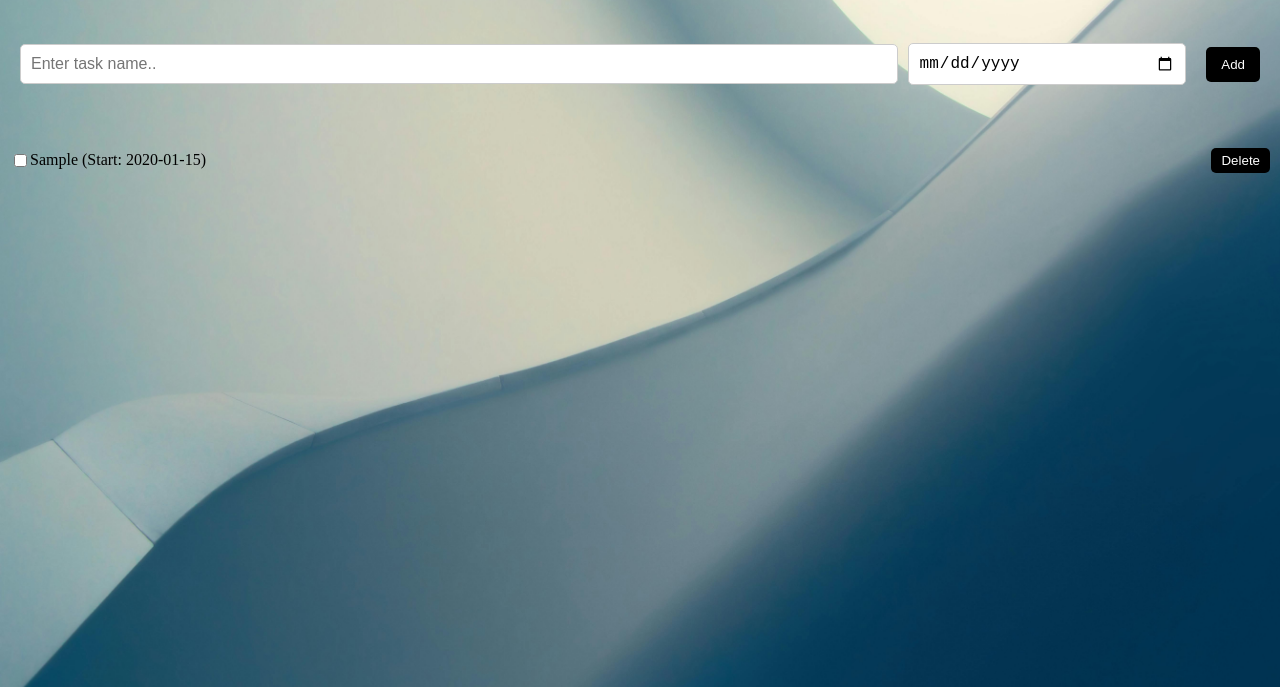
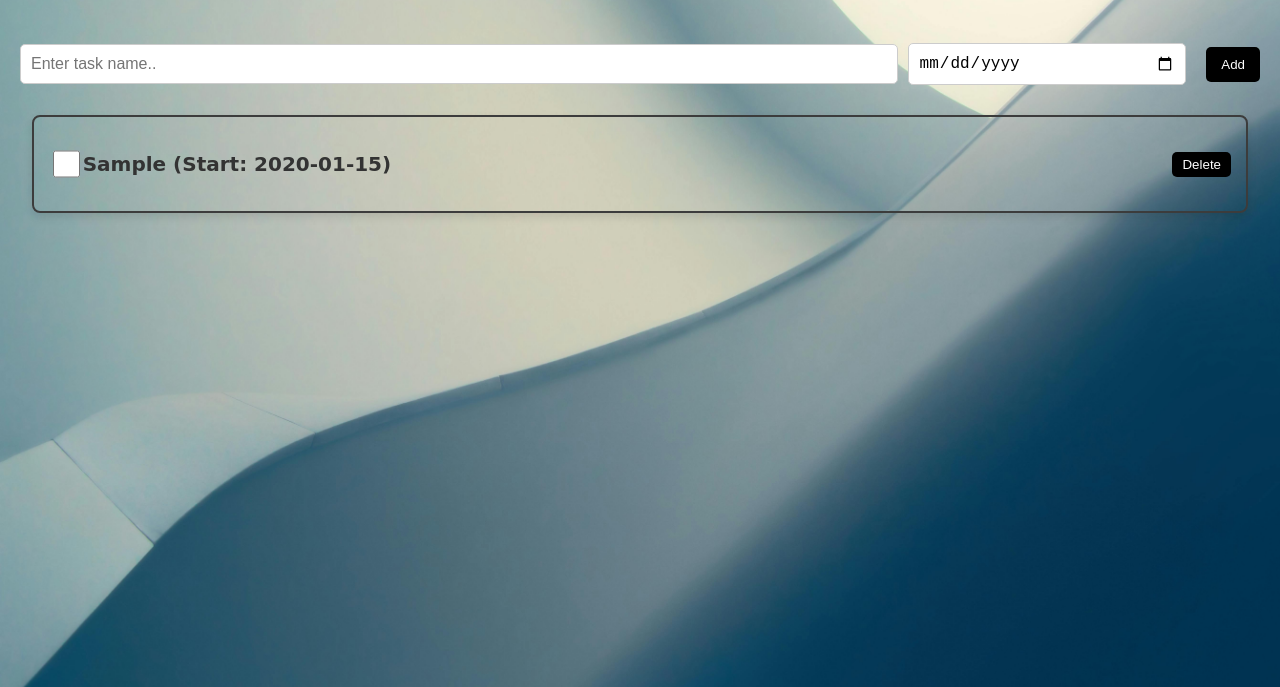
Before and after one commit to Aseel-Alqhaiwi/Project-ToDo, a plain HTML site: page index.html in a window 1280 px wide. Both pictures are taken after typing "Sample", "2020-01-15" into the empty fields and a click on the button "Add". Shown: the part 113-800 px from the top of the page. Drawn offline with Linux system fonts and the light colour scheme.

Commit message:
Update style.css

```diff
--- a/style.css
+++ b/style.css
@@ -95,20 +95,34 @@ button:hover {
 ul.ul-style {
     list-style-type: none;
     padding: 0;
-    margin: 20px 0;
-    width: 100%;
+    margin: auto;
+    width: 95%;
     text-align: left;
 }
 
 li.list-style {
-    /* background-color: #fff; */
     margin: 10px 0;
-    padding: 10px;
-    border-radius: 5px;
-    /* box-shadow: 0 2px 5px rgba(0, 0, 0, 0.1); */
+    padding: 15px;
+    border: 2px solid rgb(60, 60, 60);  /* Add a blue border */
+    border-radius: 8px;
+    box-shadow: 0 4px 8px rgba(0, 0, 0, 0.1);  /* Add a subtle shadow */
     display: flex;
     align-items: center;
+    transition: transform 0.2s ease;  /* Add smooth transition */
 }
+
+li.list-style:hover {
+    transform: scale(1.02);  /* Slightly enlarge on hover for better interactivity */
+}
+
+p {
+    flex-grow: 1;
+    font-size: 20px;
+    color: #333;
+    font-weight: bold;
+    font-family: "Playwrite GB S", cursive;
+}
+
 /* Delete button styling */
 .delete-btn {
     margin-left: auto;
@@ -124,3 +138,9 @@ li.list-style {
 .delete-btn:hover {
     background-color: rgba(255, 40, 40, 255); /* Light turquoise on hover */
 }
+
+input[type="checkbox"] {
+    width: 2em;
+    height: 2rem;
+    accent-color: green;
+  }
```
